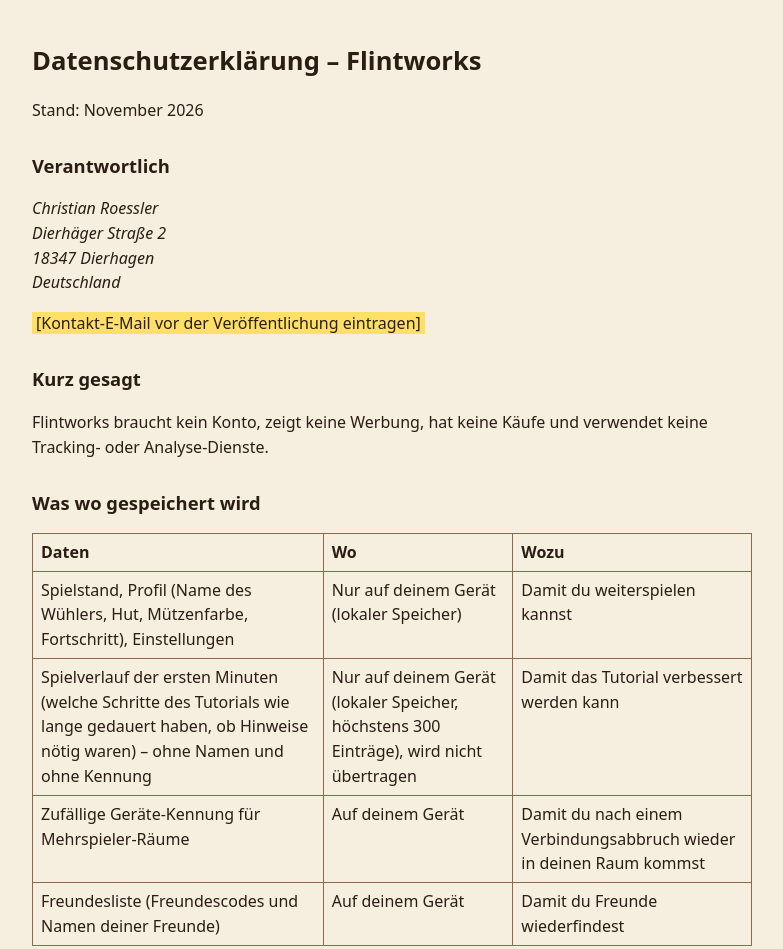
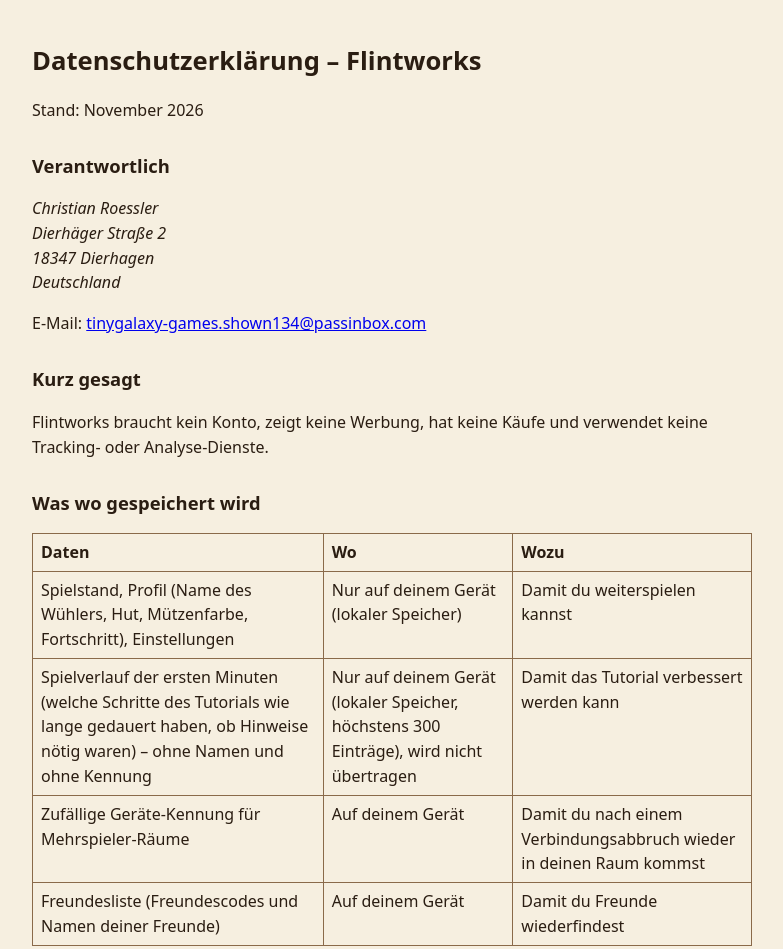
Before and after one commit to kiezpower/Flintworks, a website: page public/privacy.html in a window 1280 px wide. Shown: the top 949 px of the page, without its empty margins (248-1031 px from the left). Drawn offline with Linux system fonts and the light colour scheme.

Commit message:
Privacy policy: contact email
Co-Authored-By: Claude Opus 5.5 <noreply@anthropic.com>

```diff
--- a/public/privacy.html
+++ b/public/privacy.html
@@ -22,7 +22,7 @@
 Dierhäger Straße 2<br>
 18347 Dierhagen<br>
 Deutschland</address>
-<p><span class="todo">[Kontakt-E-Mail vor der Veröffentlichung eintragen]</span></p>
+<p>E-Mail: <a href="mailto:tinygalaxy-games.shown134@passinbox.com">tinygalaxy-games.shown134@passinbox.com</a></p>
 
 <h2>Kurz gesagt</h2>
 <p>Flintworks braucht kein Konto, zeigt keine Werbung, hat keine Käufe und verwendet keine Tracking- oder Analyse-Dienste.</p>
```
